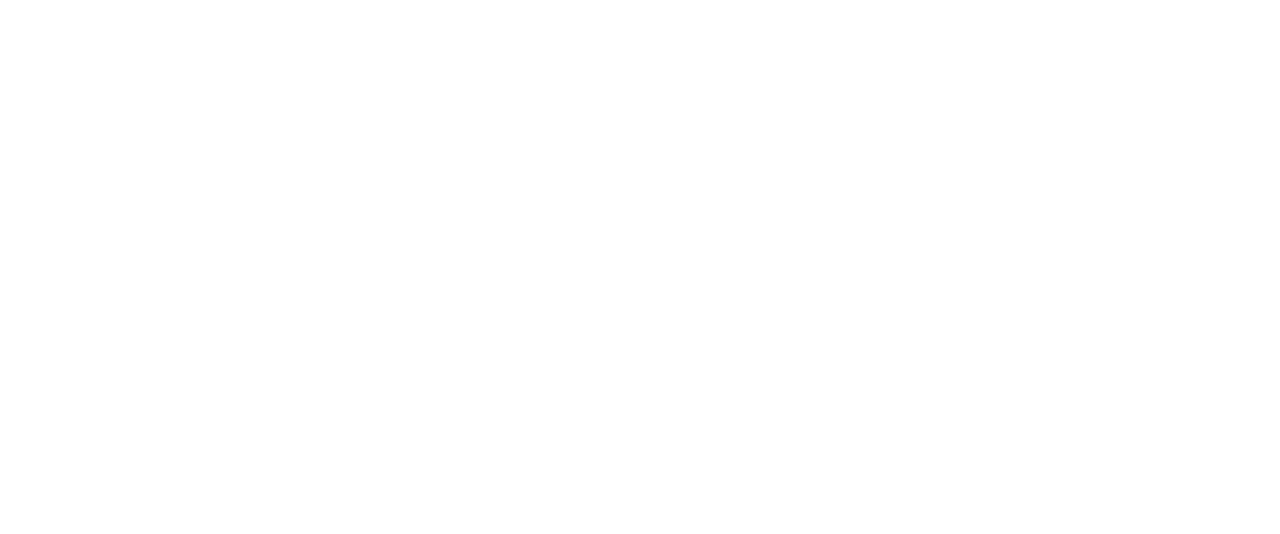
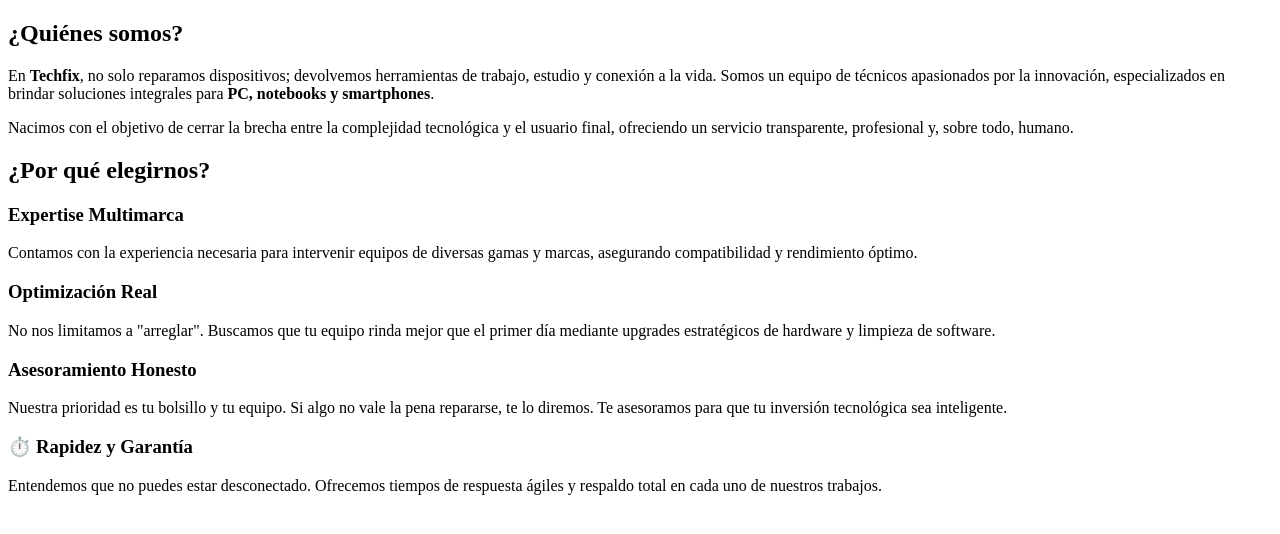
Before and after one commit to joaquinkmb/actividad5, a plain HTML site: page index.html in a window 1280 px wide. Drawn offline with Linux system fonts and the light colour scheme.

Commit message:
Agrego la 'seccion quienes somos'

```diff
--- a/index.html
+++ b/index.html
@@ -7,23 +7,34 @@
 
     <body>
     <!-- Sección: Inicio (Administrador) -->
+
     <!-- Sección: Equipo / Sobre nosotros (Colaborador 1) -->
+        <section>
+            <h2>¿Quiénes somos?</h2>
+
+            <p>En <strong>Techfix</strong>, no solo reparamos dispositivos; devolvemos herramientas de trabajo, estudio y conexión a la vida. Somos un equipo de técnicos apasionados por la innovación, especializados en brindar soluciones integrales para <strong>PC, notebooks y smartphones</strong>.</p>
+            <p>Nacimos con el objetivo de cerrar la brecha entre la complejidad tecnológica y el usuario final, ofreciendo un servicio transparente, profesional y, sobre todo, humano.</p>
+
+            <h2>¿Por qué elegirnos?</h2>
+
+            <h3>Expertise Multimarca</h3>
+            <p>Contamos con la experiencia necesaria para intervenir equipos de diversas gamas y marcas, asegurando compatibilidad y rendimiento óptimo.</p>
+
+            <h3>Optimización Real</h3>
+            <p>No nos limitamos a "arreglar". Buscamos que tu equipo rinda mejor que el primer día mediante upgrades estratégicos de hardware y limpieza de software.</p>
+
+            <h3>Asesoramiento Honesto</h3>
+            <p>Nuestra prioridad es tu bolsillo y tu equipo. Si algo no vale la pena repararse, te lo diremos. Te asesoramos para que tu inversión tecnológica sea inteligente.</p>
+
+            <h3>⏱️ Rapidez y Garantía</h3>
+            <p>Entendemos que no puedes estar desconectado. Ofrecemos tiempos de respuesta ágiles y respaldo total en cada uno de nuestros trabajos.</p>
+        </section>
     <!-- Sección: Proyectos / Servicios (Colaborador 2) -->
+
     <!-- Pie de página (todos acuerdan quién lo hace) -->
 
 
 
-
-
-
-
-
-
-
-
-
-
-
-</body>
+    </body>
 
 </html>
```
